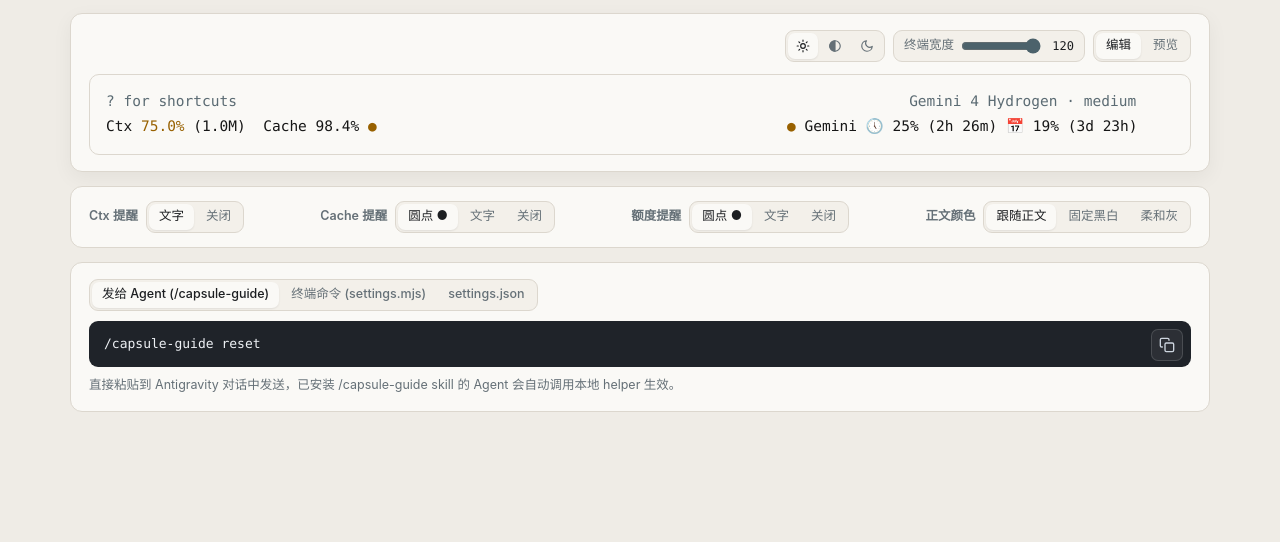
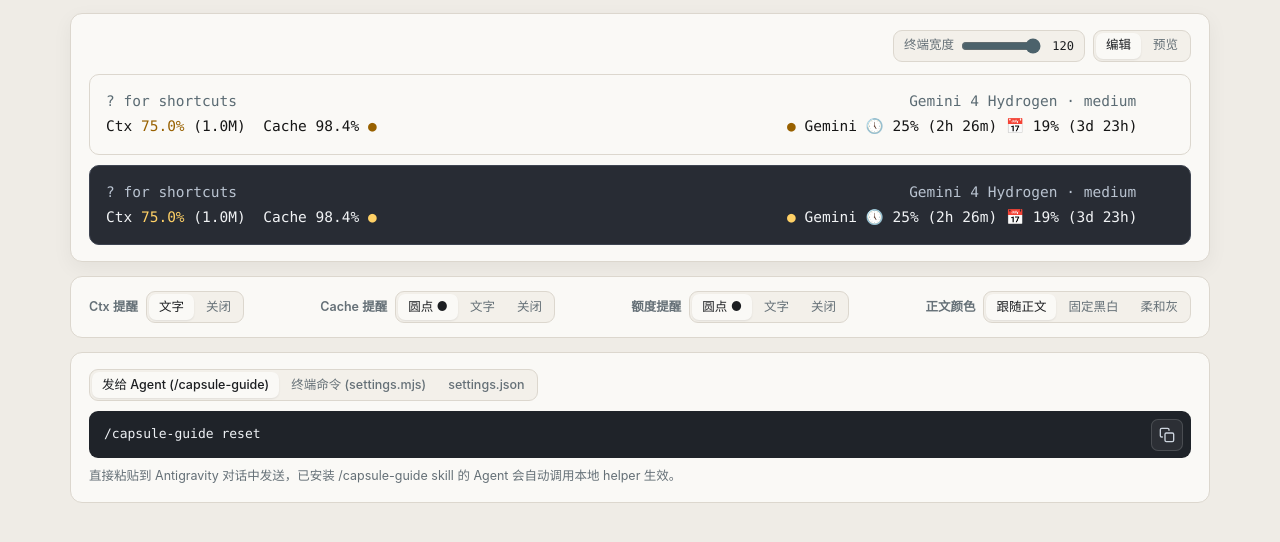
Before and after one commit to Lumidarin/agy-capsule-cli, a website: page docs/index.html in a window 1280 px wide. Shown: the part 86-628 px from the top of the page. Drawn offline with Linux system fonts and the light colour scheme.

Commit message:
chore(docs): remove theme switcher and always show light + dark previews together

```diff
--- a/docs/index.html
+++ b/docs/index.html
@@ -92,11 +92,6 @@
     color: var(--text);
     box-shadow: 0 1px 2px rgba(0, 0, 0, 0.08);
   }
-  .pill-btn.icon-only {
-    padding: 0 8px;
-    justify-content: center;
-  }
-  .pill-btn svg { display: block; }
 
   .preview-card {
     background: var(--surface);
@@ -263,17 +258,6 @@
 
   <section class="preview-card">
     <div class="preview-bar">
-      <div class="pill-group" role="group" aria-label="Theme">
-        <button class="pill-btn icon-only active" data-theme="light" data-title-i18n="themeLight" title="浅色" aria-label="Light">
-          <svg width="14" height="14" viewBox="0 0 24 24" fill="none" stroke="currentColor" stroke-width="2" stroke-linecap="round" stroke-linejoin="round"><circle cx="12" cy="12" r="4"/><path d="M12 2v2M12 20v2M4.93 4.93l1.41 1.41M17.66 17.66l1.41 1.41M2 12h2M20 12h2M6.34 17.66l-1.41 1.41M19.07 4.93l-1.41 1.41"/></svg>
-        </button>
-        <button class="pill-btn icon-only" data-theme="both" data-title-i18n="themeBoth" title="日 + 夜" aria-label="Day and Night">
-          <svg width="14" height="14" viewBox="0 0 24 24" fill="none" stroke="currentColor" stroke-width="2" stroke-linecap="round" stroke-linejoin="round"><circle cx="12" cy="12" r="9"/><path d="M12 3a9 9 0 0 0 0 18z" fill="currentColor"/></svg>
-        </button>
-        <button class="pill-btn icon-only" data-theme="dark" data-title-i18n="themeDark" title="深色" aria-label="Dark">
-          <svg width="14" height="14" viewBox="0 0 24 24" fill="none" stroke="currentColor" stroke-width="2" stroke-linecap="round" stroke-linejoin="round"><path d="M21 12.79A9 9 0 1 1 11.21 3 7 7 0 0 0 21 12.79z"/></svg>
-        </button>
-      </div>
       <label class="width-control">
         <span data-i18n="widthLabel">终端宽度</span>
         <input id="width-slider" type="range" min="48" max="120" value="120">
@@ -409,7 +393,6 @@ const SCENARIO_ORDER = ['normal', 'yellow', 'red'];
 const I18N = {
   zh: {
     subtitle: '在预览中直接点击各项开关显示，暗淡表示隐藏，切换「预览」看效果；调好后复制指令发给 Agent 生效（实际终端字体宽度可能略有差异）。',
-    themeBoth: '日 + 夜', themeLight: '浅色', themeDark: '深色',
     widthLabel: '终端宽度', viewEdit: '编辑', viewPreview: '预览',
     ctxAlert: 'Ctx 提醒', cacheAlert: 'Cache 提醒', quotaAlert: '额度提醒', textColorLabel: '正文颜色',
     optDot: '圆点 ●', optText: '文字', optOff: '关闭',
@@ -423,7 +406,6 @@ const I18N = {
   },
   en: {
     subtitle: 'Click items directly in the statusline to toggle them (dimmed = hidden), switch to Preview to check the final layout, then copy the command for your Agent (terminal font widths may vary).',
-    themeBoth: 'Day + Night', themeLight: 'Light', themeDark: 'Dark',
     widthLabel: 'Width', viewEdit: 'Edit', viewPreview: 'Preview',
     ctxAlert: 'Ctx Alert', cacheAlert: 'Cache Alert', quotaAlert: 'Quota Alert', textColorLabel: 'Body Color',
     optDot: 'Dot ●', optText: 'Text', optOff: 'Off',
@@ -438,7 +420,6 @@ const I18N = {
 };
 
 let lang = 'zh';
-let viewTheme = 'light';
 let viewMode = 'edit';
 let scenarioKey = 'normal';
 let outputTab = 'agent';
@@ -825,9 +806,8 @@ function syncUI() {
   });
 
   const sc = SCENARIOS[scenarioKey];
-  const themes = viewTheme === 'both' ? ['light', 'dark'] : [viewTheme];
   const container = document.getElementById('terminals');
-  container.innerHTML = themes.map(th => {
+  container.innerHTML = ['light', 'dark'].map(th => {
     const row2 = viewMode === 'edit'
       ? renderEditRowHtml(sc.payload, sc.ageSec, th)
       : renderPreviewRowHtml(sc.payload, sc.ageSec, th);
@@ -853,14 +833,6 @@ document.querySelectorAll('[data-lang]').forEach(btn => {
     lang = btn.dataset.lang;
     document.querySelectorAll('[data-lang]').forEach(b => b.classList.toggle('active', b === btn));
     applyI18n();
-    syncUI();
-  });
-});
-
-document.querySelectorAll('[data-theme]').forEach(btn => {
-  btn.addEventListener('click', () => {
-    viewTheme = btn.dataset.theme;
-    document.querySelectorAll('[data-theme]').forEach(b => b.classList.toggle('active', b === btn));
     syncUI();
   });
 });
```
